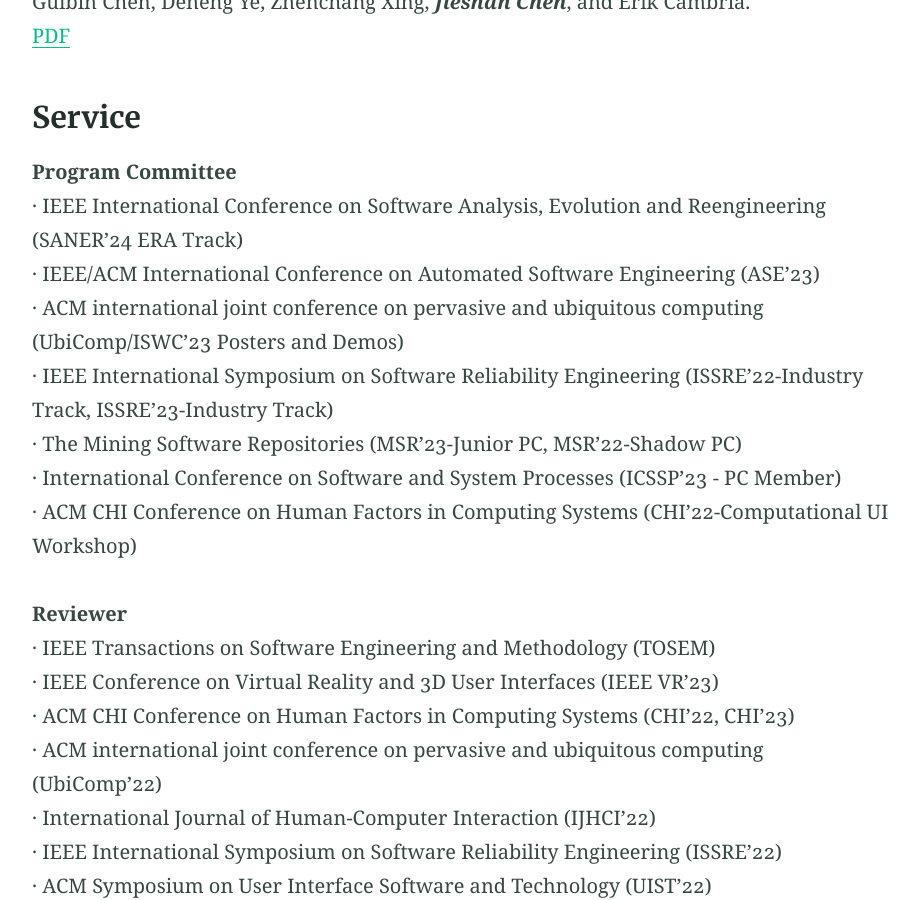
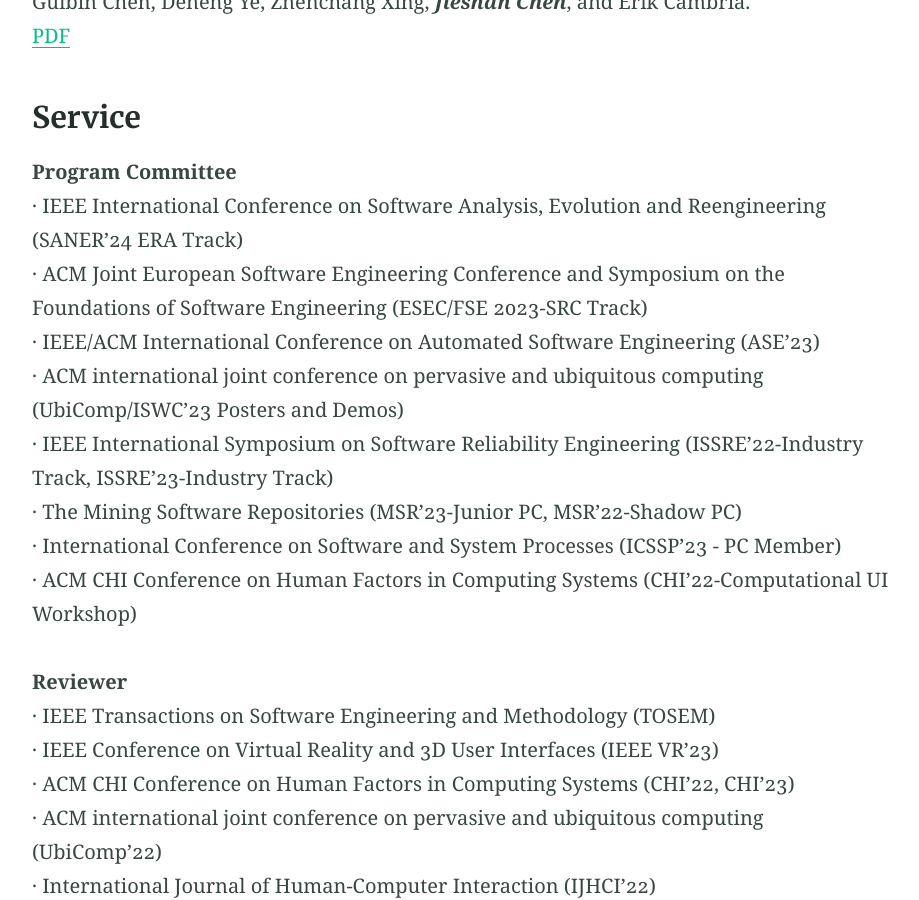
Before and after one commit to chenjshnn/chenjshnn.github.io, a Jekyll site: the page built from index.md, in a window 1280 px wide and 900 px high, scrolled down 3132 px. Shown: the whole window, without its empty margins (176-1095 px from the left). Built offline with Jekyll 4.4.1, drawn with Linux system fonts in a browser that asks for light colours.

Commit message:
Update index.md

```diff
--- a/index.md
+++ b/index.md
@@ -76,6 +76,7 @@ Guibin Chen, Deheng Ye, Zhenchang Xing, ***Jieshan Chen***, and Erik Cambria. <b
 
 **Program Committee** <br />
 · IEEE International Conference on Software Analysis, Evolution and Reengineering (SANER'24 ERA Track) <br />
+· ACM Joint European Software Engineering Conference and Symposium on the Foundations of Software Engineering (ESEC/FSE 2023-SRC Track) <br />
 · IEEE/ACM International Conference on Automated Software Engineering (ASE'23) <br />
 · ACM international joint conference on pervasive and ubiquitous computing (UbiComp/ISWC'23 Posters and Demos) <br />
 · IEEE International Symposium on Software Reliability Engineering (ISSRE'22-Industry Track, ISSRE'23-Industry Track) <br />
```
